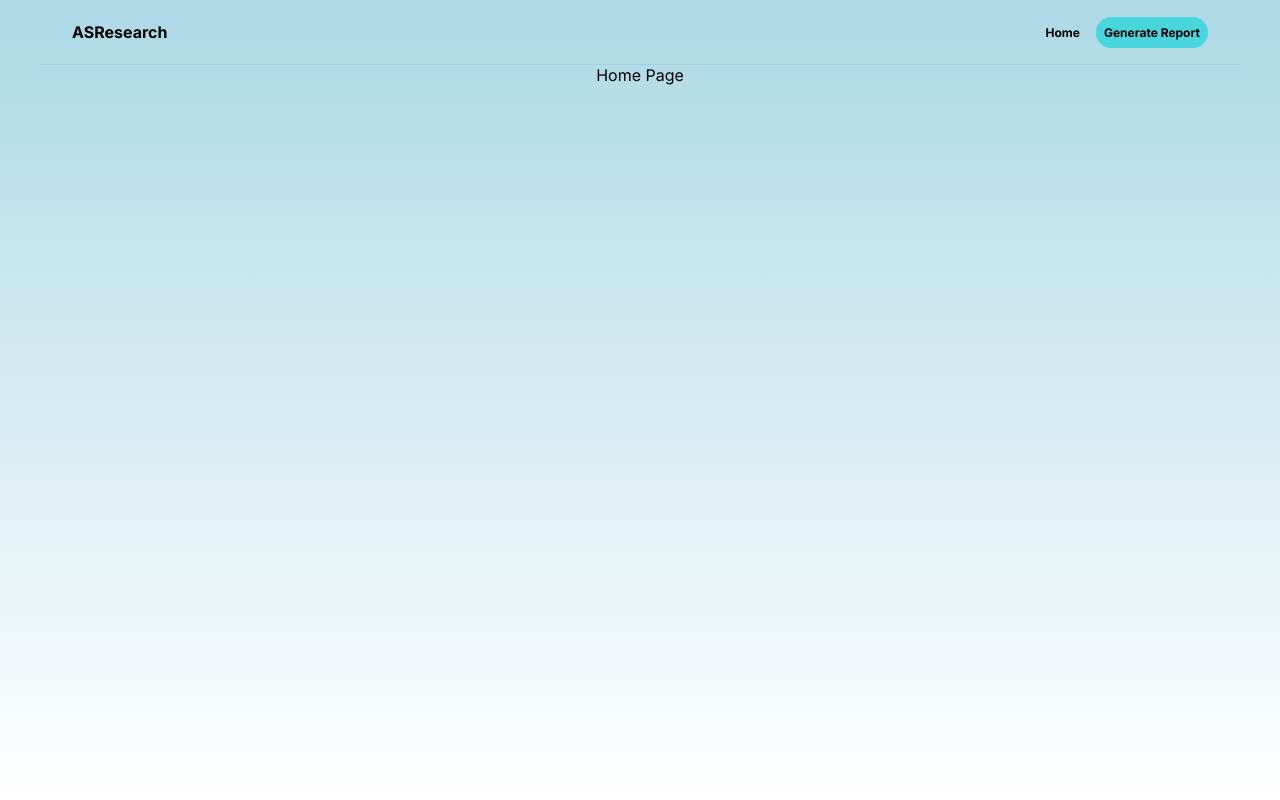
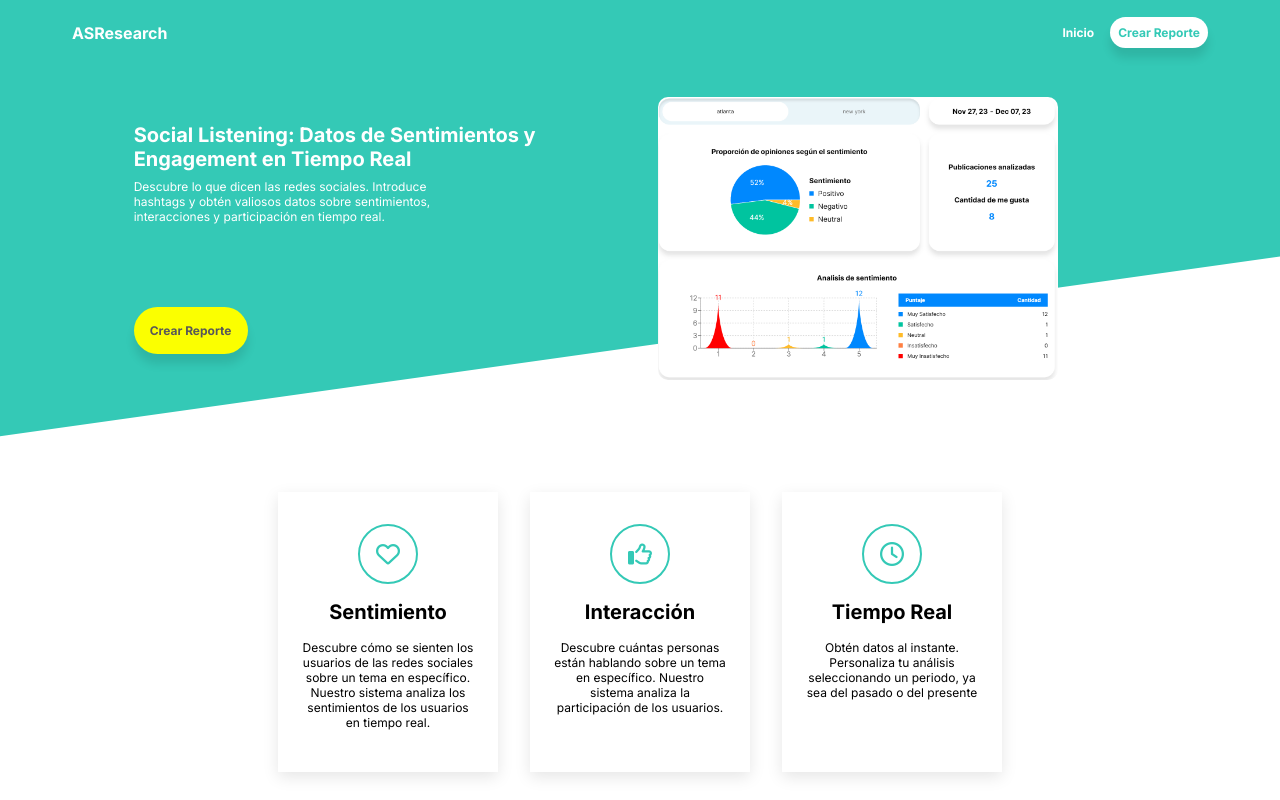
Before and after one commit to santy81855/social-listening, a Next.js app: page / in a window 1280 px wide. Built offline with nearby package versions, Linux system fonts and the light colour scheme.

Commit message:
agregar landing page

```diff
--- a/src/app/globals.css
+++ b/src/app/globals.css
@@ -50,7 +50,7 @@ body {
     flex-direction: column;
     justify-content: flex-start;
     align-items: center;
-    background: linear-gradient(to bottom, lightblue, white);
+    background-color: rgb(var(--background-color-rgb));
 }
 
 a {
--- a/src/app/page.js
+++ b/src/app/page.js
@@ -1,9 +1,45 @@
 import styles from './page.module.css'
+import Image from 'next/image'
+import Link from 'next/link'
 
 export default function Home({ searchParams }) {
     return (
         <main className={styles.main}>
-            Home Page
+            <section className={styles.heroSection}>
+                <section className={styles.heroTextContainer}>
+                    <section className={styles.heroText}>
+                        <h1 className={styles.title}>Social Listening: Datos de Sentimientos y Engagement en Tiempo Real</h1>
+                        <p className={styles.description}>Descubre lo que dicen las redes sociales. Introduce hashtags y obtén valiosos datos sobre sentimientos, interacciones y participación en tiempo real.</p>
+                    </section>
+                    <Link href="/generate-report" className={styles.actionButton}>Crear Reporte</Link>
+                </section>
+                <section className={styles.heroImageContainer}>
+                    <Image
+                        src="/images/landing-page/dashboard-icon.png"
+                        alt="Hero Image"
+                        width={250}
+                        height={200}
+                        className={styles.heroImage}
+                    />
+                </section>
+            </section>
+            <section className={styles.featuresCardContainer}>
+                <section className={styles.featuresCard}>
+                    <i className={`fa-regular fa-heart`}></i>
+                    <h2 className={styles.featuresCardTitle}>Sentimiento</h2>
+                    <p className={styles.featuresCardDescription}>Descubre cómo se sienten los usuarios de las redes sociales sobre un tema en específico. Nuestro sistema analiza los sentimientos de los usuarios en tiempo real.</p>
+                </section>
+                <section className={styles.featuresCard}>
+                    <i className={`fa-regular fa-thumbs-up`}></i>
+                    <h2 className={styles.featuresCardTitle}>Interacción</h2>
+                    <p className={styles.featuresCardDescription}>Descubre cuántas personas están hablando sobre un tema en específico. Nuestro sistema analiza la participación de los usuarios.</p>
+                </section>
+                <section className={styles.featuresCard}>
+                    <i className={`fa-regular fa-clock`}></i>
+                    <h2 className={styles.featuresCardTitle}>Tiempo Real</h2>
+                    <p className={styles.featuresCardDescription}>Obtén datos al instante. Personaliza tu análisis seleccionando un periodo, ya sea del pasado o del presente</p>
+                </section>
+            </section>
         </main>
     )
 }
--- a/src/app/page.module.css
+++ b/src/app/page.module.css
@@ -4,15 +4,173 @@
     justify-content: flex-start;
     align-items: center;
     width: 100%;
-    height: calc(100% - var(--nax-height));
+    height: calc(100% - var(--nav-height));
     overflow-y: auto;
+}
+
+.heroSection {
+    width: 100%;
+    display: flex;
+    flex-direction: row;
+    justify-content: center;
+    align-items: center;
+    padding-block: var(--padding-block-large);
+    padding-inline: var(--padding-inline-large);
+    gap: var(--gap-large);
+    position: relative;
     max-width: var(--max-width);
 }
 
-.section {
+.heroSection::after {
+    content: "";
+    width: 200%;
+    height: 200%;
+    position: absolute;
+    top: -120%;
+    left: -50%;
+    transform: rotate(-8deg);
+    background-color: rgba(52, 201, 182, 255);
+    z-index: -1;
+}
+
+.heroTextContainer {
+    display: flex;
+    flex-direction: column;
+    justify-content: space-around;
+    align-items: flex-start;
+    height: 100%;
+    gap: var(--gap-large);
+}
+
+.actionButton {
+    background-color: rgb(251, 255, 0);
+    color: rgb(88, 88, 88);
+    font-weight: bold;
+    border-radius: var(--border-radius);
+    padding-inline: var(--padding-inline-medium);
+    padding-block: var(--padding-block-medium);
+    font-size: var(--font-size-small);
+    box-shadow: 0px 10px 10px 0px rgba(0, 0, 0, 0.1);
+    border: none;
+}
+
+.heroText {
+    display: flex;
+    flex-direction: column;
+    justify-content: flex-start;
+    align-items: flex-start;
+    gap: var(--gap-small);
+}
+
+.title {
+    font-size: var(--font-size-large);
+    font-weight: bold;
+    color: white;
+    text-align: left;
+    max-width: 30ch;
+}
+
+.description {
+    font-size: var(--font-size-small);
+    font-weight: normal;
+    color: white;
+    text-align: left;
+    max-width: 40ch;
+}
+
+.heroImageContainer {
+    display: flex;
+    justify-content: center;
+    align-items: center;
+    border-radius: 10px;
+    min-width: 50%;
+}
+
+.heroImage {
     width: 100%;
+    height: 100%;
+    max-width: 400px;
+    border-radius: 10px;
+}
+
+.featuresCardContainer {
+    padding-block-start: 5rem;
+    display: flex;
+    flex-direction: row;
+    justify-content: center;
+    align-items: center;
+    flex-wrap: wrap;
+    gap: var(--gap-large);
+    padding-inline: var(--padding-inline-large);
+}
+
+.featuresCard {
     display: flex;
     flex-direction: column;
     justify-content: flex-start;
     align-items: center;
+    gap: var(--gap-medium);
+    width: 220px;
+    min-height: 280px;
+    padding-block: var(--padding-block-large);
+    padding-inline: var(--padding-inline-large);
+    box-shadow: 0px 5px 15px 0px rgba(0, 0, 0, 0.1);
 }
+
+.featuresCard:hover {
+    box-shadow: 0px 10px 20px 0px rgba(0, 0, 0, 0.2);
+    background-color: rgba(251, 255, 0, 0.3);
+}
+
+.featuresCard i {
+    font-size: var(--font-size-xlarge);
+    color: rgb(52, 201, 182);
+    border: 2px solid rgb(52, 201, 182);
+    border-radius: 50%;
+    padding: 1rem;
+}
+
+.featuresCardTitle {
+    font-size: var(--font-size-large);
+    font-weight: bold;
+    color: black;
+}
+
+.featuresCardDescription {
+    font-size: var(--font-size-small);
+    font-weight: normal;
+    color: black;
+    text-align: center;
+}
+
+@media (max-width: 570px) {
+    .heroSection {
+        flex-direction: column;
+        gap: var(--gap-large);
+    }
+
+    .heroImageContainer {
+        min-width: 80%;
+    }
+
+    .heroTextContainer {
+        align-items: center;
+        justify-content: center;
+        gap: var(--gap-medium);
+    }
+
+    .heroText {
+        align-items: center;
+        justify-content: center;
+    }
+
+    .title {
+        text-align: center;
+        width: 100%;
+    }
+
+    .description {
+        text-align: center;
+        width: 100%;
+    }
+}
--- a/src/components/nav/Navbar.jsx
+++ b/src/components/nav/Navbar.jsx
@@ -4,6 +4,7 @@ import Link from 'next/link';
 const Navbar = () => {
     return (
         <nav className={styles.navContainer}>
+            <section className={styles.textContainer}>
                 <div className={styles.navItem}>
                     <Link href="/">
                         <p className={styles.companyName}>ASResearch</p>
@@ -11,12 +12,13 @@ const Navbar = () => {
                 </div>
                 <div className={styles.navItem}>
                     <Link href="/">
-                    <p className={styles.navLink}>Home</p>
+                        <p className={styles.navLink}>Inicio</p>
                     </Link>
                     <Link href="/generate-report">
-                    <p className={styles.reportButton}>Generate Report</p>
+                        <p className={styles.reportButton}>Crear Reporte</p>
                     </Link>
                 </div>
+            </section>
         </nav>
     );
 
--- a/src/styles/Navbar.module.css
+++ b/src/styles/Navbar.module.css
@@ -1,4 +1,15 @@
 .navContainer {
+    height: var(--nav-height);
+    width: 100%;
+    display: flex;
+    flex-direction: row;
+    justify-content: center;
+    align-items: center;
+    padding-inline: var(--padding-inline-xlarge);
+    background-color: rgba(52, 201, 182, 255);
+}
+
+.textContainer {
     height: var(--nav-height);
     width: 100%;
     display: flex;
@@ -6,14 +17,14 @@
     justify-content: space-between;
     align-items: center;
     padding-inline: var(--padding-inline-xlarge);
-    border-bottom: 1px solid rgb(162, 208, 226);
+    background-color: rgba(52, 201, 182, 255);
     max-width: var(--max-width);
 }
 
 .companyName {
     font-size: var(--font-size-medium);
     font-weight: bold;
-    color: black;
+    color: white;
 }
 
 .navItem {
@@ -27,16 +38,17 @@
 .navLink {
     font-size: var(--font-size-small);
     font-weight: bold;
-    color: black;
+    color: white;
 }
 
 .reportButton {
-    background-color: rgb(71, 214, 219);
-    color: black;
+    background-color: white;
+    color: rgba(52, 201, 182, 255);
     font-weight: bold;
     border-radius: var(--border-radius);
     padding-inline: var(--padding-inline-small);
     padding-block: var(--padding-block-small);
     font-size: var(--font-size-small);
+    box-shadow: 0px 10px 10px 0px rgba(0, 0, 0, 0.1);
     border: none;
 }
```
Also changed, not shown: public/images/landing-page/dashboard-icon.png (added). Lines whose indentation alone changed are shown as unchanged.
